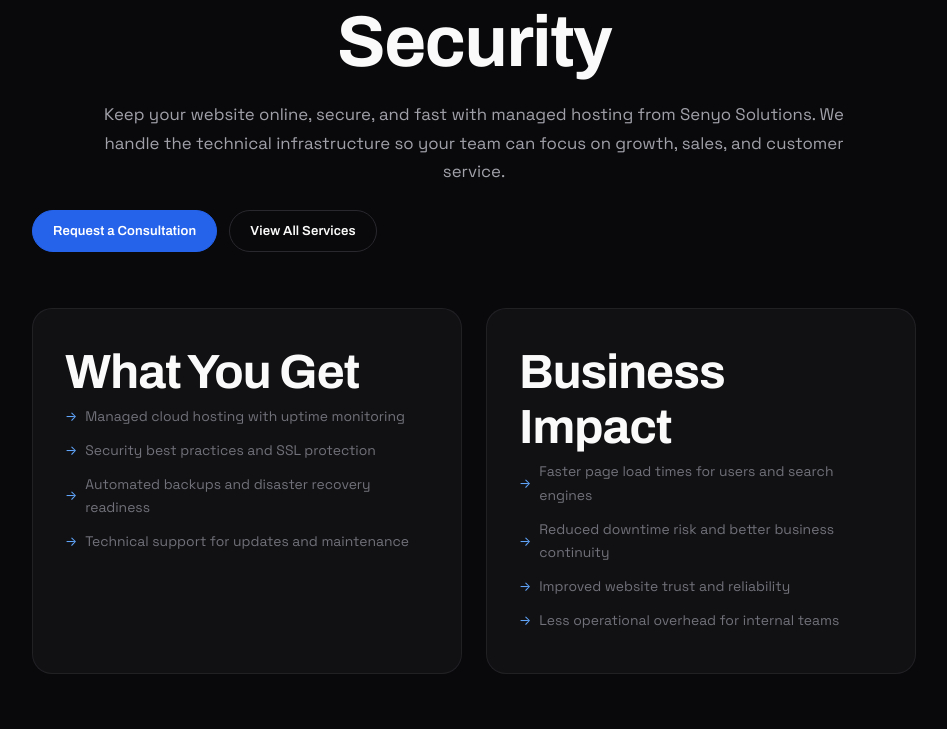
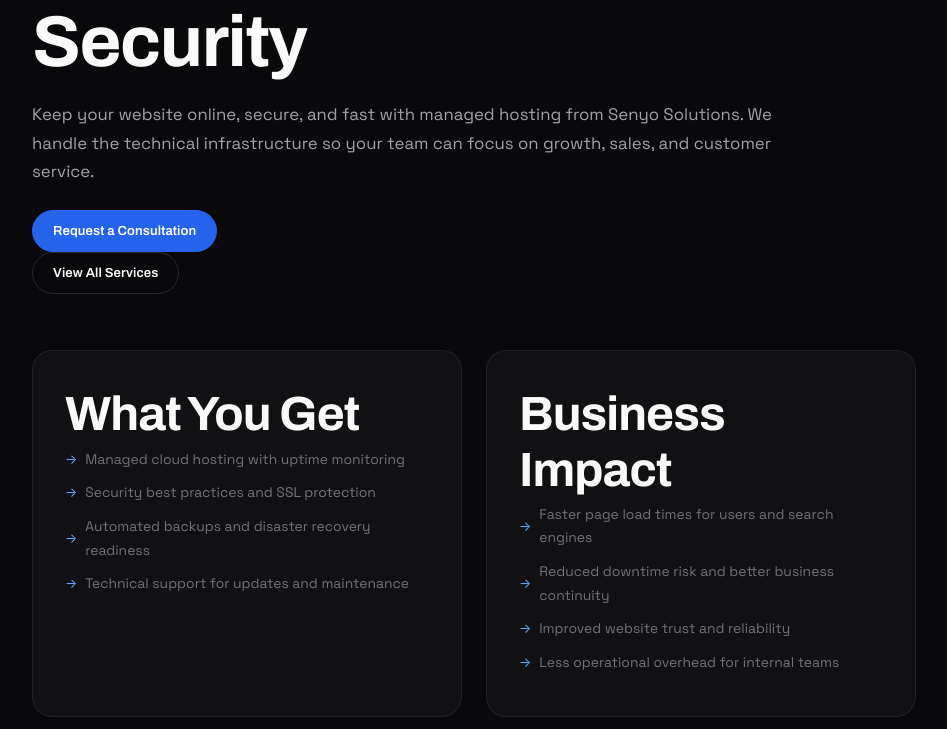
Before and after one commit to khiixar/Senyo-Solutions, a Next.js app: page /services/hosting in a window 1280 px wide. Shown: the part 320-1049 px from the top of the page, without its empty margins (166-1113 px from the left). Built offline with nearby package versions, Linux system fonts and the light colour scheme; no server answers.

Commit message:
Enhance service UX with subtle animations and overlay fixes

```diff
--- a/src/app/styles.css
+++ b/src/app/styles.css
@@ -618,29 +618,48 @@
 .work-overlay {
   position: absolute;
   inset: 0;
-  background: rgba(9,9,11,0.6);
+  background: linear-gradient(180deg, rgba(9,9,11,0.1) 0%, rgba(9,9,11,0.72) 100%);
   display: flex;
   align-items: center;
   justify-content: center;
+  border: 0;
+  width: 100%;
   opacity: 0;
-  transition: opacity var(--transition-base);
+  transition: opacity 0.35s ease, backdrop-filter 0.35s ease;
   cursor: pointer;
-  backdrop-filter: blur(4px);
-}
-
-.work-card:hover .work-overlay { opacity: 1; }
+  backdrop-filter: blur(0px);
+  pointer-events: none;
+}
+
+.work-card:hover .work-overlay {
+  opacity: 1;
+  backdrop-filter: blur(3px);
+  pointer-events: auto;
+}
 
 .work-overlay-content {
-  display: flex;
-  flex-direction: column;
+  display: inline-flex;
   align-items: center;
   gap: 8px;
   color: #fff;
   font-weight: 600;
-  font-size: 0.9rem;
-}
-
-.work-overlay-content i { font-size: 1.6rem; }
+  font-size: 0.92rem;
+  border: 1px solid rgba(255,255,255,0.36);
+  border-radius: 999px;
+  background: rgba(9,9,11,0.52);
+  padding: 8px 14px;
+  opacity: 0;
+  transform: translateY(10px) scale(0.96);
+  transition: transform 0.28s ease, opacity 0.28s ease, border-color 0.28s ease;
+}
+
+.work-card:hover .work-overlay-content {
+  opacity: 1;
+  transform: translateY(0) scale(1);
+}
+
+.work-overlay-content i { font-size: 0.95rem; }
+.work-overlay:hover .work-overlay-content { border-color: rgba(96,165,250,0.75); }
 
 .work-content {
   padding: 28px 28px 24px;
@@ -1497,18 +1516,6 @@
   100% { background-position: 0% 50%; }
 }
 
-/* --- Work overlay improved animation --- */
-.work-overlay {
-  transition: opacity 0.4s cubic-bezier(0.25, 0.46, 0.45, 0.94);
-}
-
-.work-overlay-content {
-  transition: transform 0.3s ease;
-}
-
-.work-card:hover .work-overlay-content {
-  transform: scale(1);
-}
 
 /* --- Enhanced service card hover --- */
 .service-detailed-card {
--- a/src/components/ServicePageTemplate.tsx
+++ b/src/components/ServicePageTemplate.tsx
@@ -1,5 +1,8 @@
+'use client';
+
 import Link from 'next/link';
 import Script from 'next/script';
+import { motion } from 'framer-motion';
 import Navbar from '@/components/Navbar';
 import Footer from '@/components/Footer';
 
@@ -10,6 +13,15 @@
   benefits: string[];
   deliverables: string[];
   slug: string;
+};
+
+const cardEntrance = {
+  hidden: { opacity: 0, y: 22 },
+  visible: (delay: number) => ({
+    opacity: 1,
+    y: 0,
+    transition: { duration: 0.45, delay },
+  }),
 };
 
 export default function ServicePageTemplate({
@@ -42,62 +54,181 @@
   return (
     <>
       <Navbar />
-      <main style={{ paddingTop: 120, paddingBottom: 80 }}>
-        <section className="container" style={{ maxWidth: 980 }}>
-          <p className="section-eyebrow">Service</p>
-          <h1 className="section-title" style={{ marginBottom: 16 }}>
+
+      <style jsx>{`
+        .service-page-main {
+          padding-top: 120px;
+          padding-bottom: 80px;
+        }
+        .service-hero {
+          max-width: 980px;
+          position: relative;
+        }
+        .service-actions {
+          display: flex;
+          gap: 12px;
+          flex-wrap: wrap;
+        }
+        .service-grid {
+          display: grid;
+          grid-template-columns: repeat(auto-fit, minmax(280px, 1fr));
+          gap: 24px;
+        }
+        .service-list-item {
+          transition: transform 0.22s ease, color 0.22s ease;
+        }
+        .service-list-item:hover {
+          transform: translateX(4px);
+          color: #d4d4d8;
+        }
+        .service-hero-accent {
+          width: 72px;
+          height: 4px;
+          border-radius: 999px;
+          background: linear-gradient(90deg, var(--primary), var(--accent));
+          margin-bottom: 20px;
+        }
+        .service-cta-shell {
+          text-align: left;
+          overflow: hidden;
+        }
+      `}</style>
+
+      <main className="service-page-main">
+        <section className="container service-hero">
+          <motion.div
+            className="service-hero-accent"
+            initial={{ scaleX: 0, opacity: 0 }}
+            animate={{ scaleX: 1, opacity: 1 }}
+            transition={{ duration: 0.45, ease: 'easeOut' }}
+          />
+          <motion.p
+            className="section-eyebrow"
+            initial={{ opacity: 0, y: 12 }}
+            animate={{ opacity: 1, y: 0 }}
+            transition={{ duration: 0.35, delay: 0.08 }}
+          >
+            Service
+          </motion.p>
+          <motion.h1
+            className="section-title"
+            style={{ marginBottom: 16, textAlign: 'left' }}
+            initial={{ opacity: 0, y: 18 }}
+            animate={{ opacity: 1, y: 0 }}
+            transition={{ duration: 0.45, delay: 0.15 }}
+          >
             {headline}
-          </h1>
-          <p className="section-subtitle" style={{ maxWidth: 760, marginBottom: 24 }}>
+          </motion.h1>
+          <motion.p
+            className="section-subtitle"
+            style={{ maxWidth: 760, marginBottom: 24, textAlign: 'left', marginLeft: 0 }}
+            initial={{ opacity: 0, y: 16 }}
+            animate={{ opacity: 1, y: 0 }}
+            transition={{ duration: 0.45, delay: 0.22 }}
+          >
             {intro}
-          </p>
-          <div style={{ display: 'flex', gap: 12, flexWrap: 'wrap' }}>
+          </motion.p>
+          <motion.div
+            className="service-actions"
+            initial={{ opacity: 0, y: 10 }}
+            animate={{ opacity: 1, y: 0 }}
+            transition={{ duration: 0.4, delay: 0.3 }}
+          >
+            <motion.div whileHover={{ y: -2 }} transition={{ duration: 0.2 }}>
               <Link className="btn btn-primary" href="/#contact">
                 Request a Consultation
               </Link>
+            </motion.div>
+            <motion.div whileHover={{ y: -2 }} transition={{ duration: 0.2 }}>
               <Link className="btn btn-outline" href="/services">
                 View All Services
               </Link>
+            </motion.div>
+          </motion.div>
+        </section>
+
+        <section className="container" style={{ maxWidth: 980, marginTop: 56 }}>
+          <div className="service-grid">
+            <motion.article
+              className="service-detailed-card"
+              variants={cardEntrance}
+              initial="hidden"
+              whileInView="visible"
+              viewport={{ once: true, amount: 0.2 }}
+              custom={0.08}
+              whileHover={{ y: -4, transition: { duration: 0.22 } }}
+            >
+              <div className="service-detailed-content">
+                <h2>What You Get</h2>
+                <ul>
+                  {deliverables.map((item, idx) => (
+                    <motion.li
+                      className="service-list-item"
+                      key={item}
+                      initial={{ opacity: 0, x: -8 }}
+                      whileInView={{ opacity: 1, x: 0 }}
+                      viewport={{ once: true }}
+                      transition={{ delay: 0.08 + idx * 0.05, duration: 0.25 }}
+                    >
+                      {item}
+                    </motion.li>
+                  ))}
+                </ul>
+              </div>
+            </motion.article>
+
+            <motion.article
+              className="service-detailed-card"
+              variants={cardEntrance}
+              initial="hidden"
+              whileInView="visible"
+              viewport={{ once: true, amount: 0.2 }}
+              custom={0.15}
+              whileHover={{ y: -4, transition: { duration: 0.22 } }}
+            >
+              <div className="service-detailed-content">
+                <h2>Business Impact</h2>
+                <ul>
+                  {benefits.map((item, idx) => (
+                    <motion.li
+                      className="service-list-item"
+                      key={item}
+                      initial={{ opacity: 0, x: -8 }}
+                      whileInView={{ opacity: 1, x: 0 }}
+                      viewport={{ once: true }}
+                      transition={{ delay: 0.12 + idx * 0.05, duration: 0.25 }}
+                    >
+                      {item}
+                    </motion.li>
+                  ))}
+                </ul>
+              </div>
+            </motion.article>
           </div>
         </section>
 
         <section className="container" style={{ maxWidth: 980, marginTop: 56 }}>
-          <div style={{ display: 'grid', gridTemplateColumns: 'repeat(auto-fit, minmax(280px, 1fr))', gap: 24 }}>
-            <article className="service-detailed-card">
-              <div className="service-detailed-content">
-                <h2>What You Get</h2>
-                <ul>
-                  {deliverables.map((item) => (
-                    <li key={item}>{item}</li>
-                  ))}
-                </ul>
-              </div>
-            </article>
-            <article className="service-detailed-card">
-              <div className="service-detailed-content">
-                <h2>Business Impact</h2>
-                <ul>
-                  {benefits.map((item) => (
-                    <li key={item}>{item}</li>
-                  ))}
-                </ul>
-              </div>
-            </article>
-          </div>
-        </section>
-
-        <section className="container" style={{ maxWidth: 980, marginTop: 56 }}>
-          <div className="work-cta" style={{ textAlign: 'left' }}>
+          <motion.div
+            className="work-cta service-cta-shell"
+            initial={{ opacity: 0, y: 24 }}
+            whileInView={{ opacity: 1, y: 0 }}
+            viewport={{ once: true, amount: 0.25 }}
+            transition={{ duration: 0.45 }}
+            whileHover={{ borderColor: 'rgba(37,99,235,0.3)' }}
+          >
             <h3>Looking for a complete growth stack?</h3>
             <p>
               Combine {serviceName.toLowerCase()} with our SEO, hosting, digital marketing, and analytics services for faster and more predictable growth.
             </p>
+            <motion.div whileHover={{ y: -2 }} transition={{ duration: 0.2 }} style={{ display: 'inline-block' }}>
               <Link className="btn btn-primary" href="/services">
                 Explore Related Services
               </Link>
-          </div>
+            </motion.div>
+          </motion.div>
         </section>
       </main>
+
       <Script
         id={`service-jsonld-${slug}`}
         type="application/ld+json"
```
Also changed, not shown: src/components/HomePageClient.tsx (+8 -13 lines), src/components/ServicesHubClient.tsx (+92 -20 lines). Lines whose indentation alone changed are shown as unchanged.
